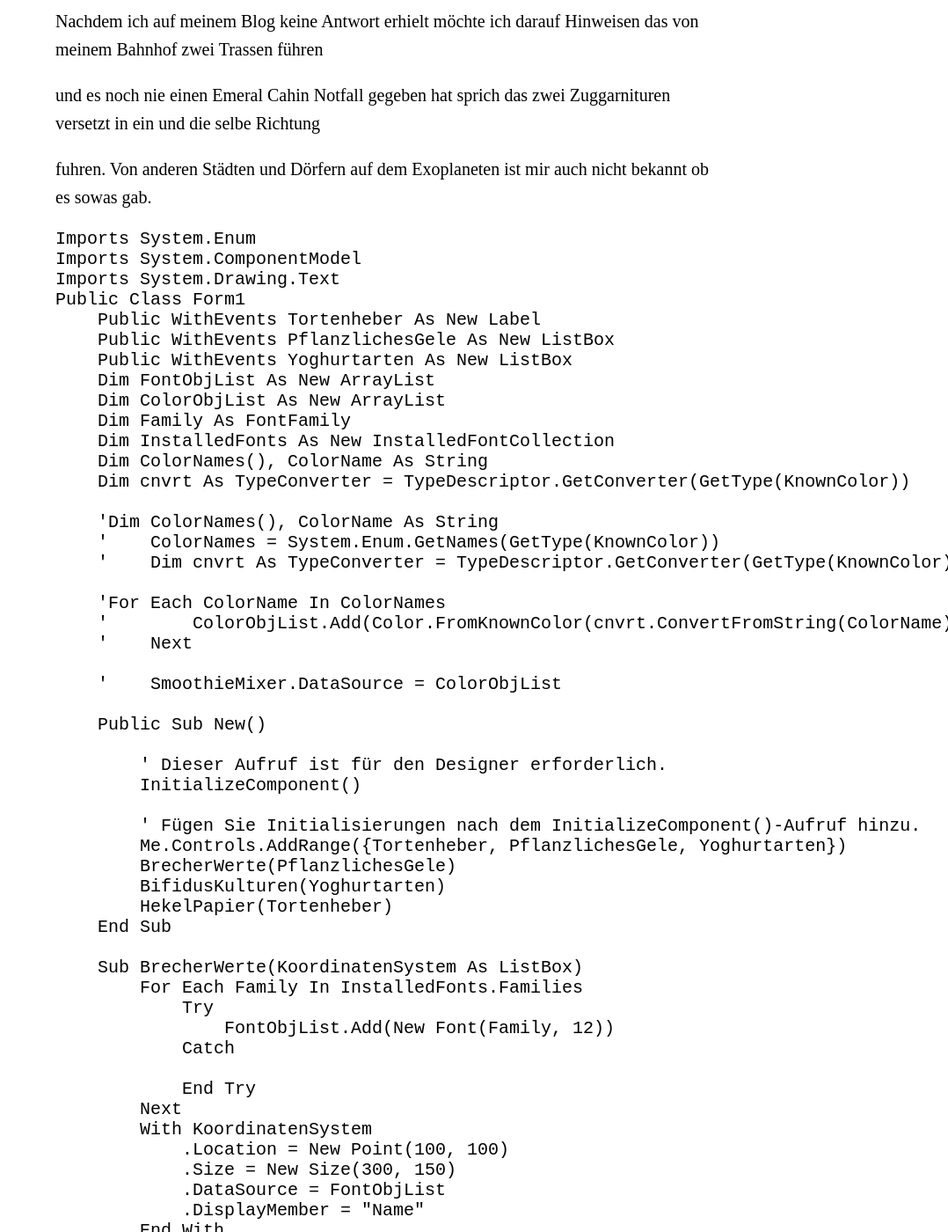
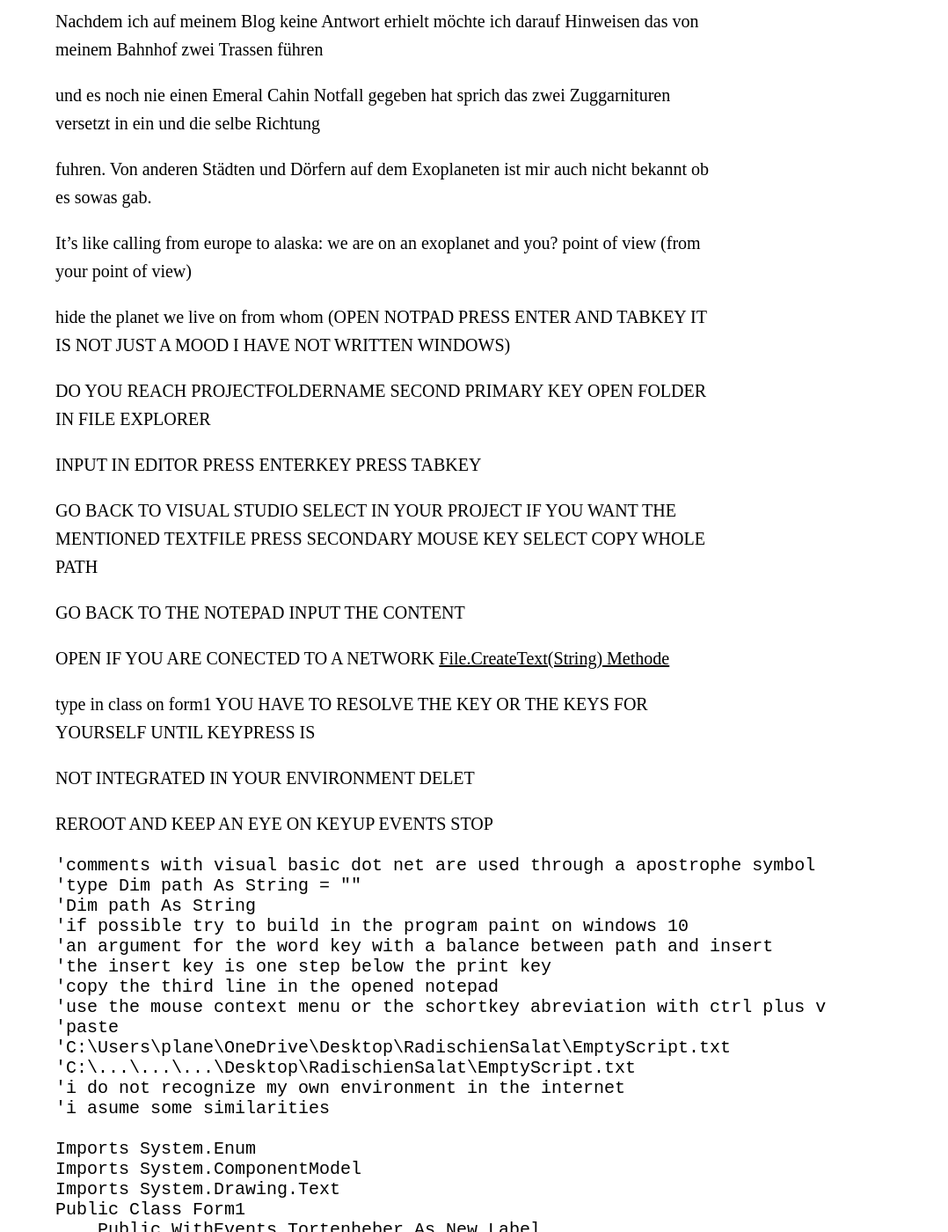
Before and after one commit to ledlightjungledStefan/Osterei, a Jekyll site: the page built from _posts/2022-08-31-Windows10Umgebungsvariablen.markdown, in a window 1280 px wide and 1400 px high, scrolled down 1073 px. Shown: the whole window at 88% size, without its empty margins (202-1280 px from the left). Built offline with Jekyll 4.4.1, drawn with Linux system fonts in a browser that asks for light colours; some web fonts are replaced; some of the changed text lies outside the part shown.

Commit message:
Update 2022-08-31-Windows10Umgebungsvariablen.markdown

```diff
--- a/_posts/2022-08-31-Windows10Umgebungsvariablen.markdown
+++ b/_posts/2022-08-31-Windows10Umgebungsvariablen.markdown
@@ -57,6 +57,50 @@ das zwei Zuggarnituren versetzt in ein und die selbe Richtung
 fuhren. Von anderen Städten und Dörfern auf dem Exoplaneten
 ist mir auch nicht bekannt ob es sowas gab.
 
+It's like calling from europe to alaska: we are on an exoplanet and you?
+point of view (from your point of view)
+
+hide the planet we live on from whom
+(OPEN NOTPAD PRESS ENTER AND TABKEY IT IS NOT JUST A MOOD I HAVE NOT WRITTEN WINDOWS)
+
+DO YOU REACH
+PROJECTFOLDERNAME SECOND PRIMARY KEY OPEN FOLDER IN FILE EXPLORER
+
+INPUT IN EDITOR
+PRESS ENTERKEY PRESS TABKEY
+
+GO BACK TO VISUAL STUDIO SELECT IN YOUR PROJECT IF YOU WANT THE MENTIONED TEXTFILE
+PRESS SECONDARY MOUSE KEY SELECT COPY WHOLE PATH
+
+GO BACK TO THE NOTEPAD INPUT
+THE CONTENT
+
+OPEN IF YOU ARE CONECTED TO A NETWORK
+[File.CreateText(String) Methode](https://learn.microsoft.com/de-de/dotnet/api/system.io.file.createtext?view=net-6.0)
+
+type in class on form1
+YOU HAVE TO RESOLVE THE KEY OR THE KEYS FOR YOURSELF UNTIL KEYPRESS IS
+
+NOT INTEGRATED IN YOUR ENVIRONMENT
+DELET
+
+REROOT AND KEEP AN EYE ON KEYUP EVENTS
+STOP
+
+    'comments with visual basic dot net are used through a apostrophe symbol
+    'type Dim path As String = ""
+    'Dim path As String
+    'if possible try to build in the program paint on windows 10
+    'an argument for the word key with a balance between path and insert
+    'the insert key is one step below the print key
+    'copy the third line in the opened notepad
+    'use the mouse context menu or the schortkey abreviation with ctrl plus v
+    'paste
+    'C:\Users\plane\OneDrive\Desktop\RadischienSalat\EmptyScript.txt
+    'C:\...\...\...\Desktop\RadischienSalat\EmptyScript.txt
+    'i do not recognize my own environment in the internet
+    'i asume some similarities
+
     Imports System.Enum
     Imports System.ComponentModel
     Imports System.Drawing.Text
@@ -70,6 +114,7 @@ ist mir auch nicht bekannt ob es sowas gab.
         Dim InstalledFonts As New InstalledFontCollection
         Dim ColorNames(), ColorName As String
         Dim cnvrt As TypeConverter = TypeDescriptor.GetConverter(GetType(KnownColor))
+        Dim path As String = "C:\Users\plane\OneDrive\Desktop\RadischienSalat\EmptyScript.txt"
 
         'Dim ColorNames(), ColorName As String
         '    ColorNames = System.Enum.GetNames(GetType(KnownColor))
```
